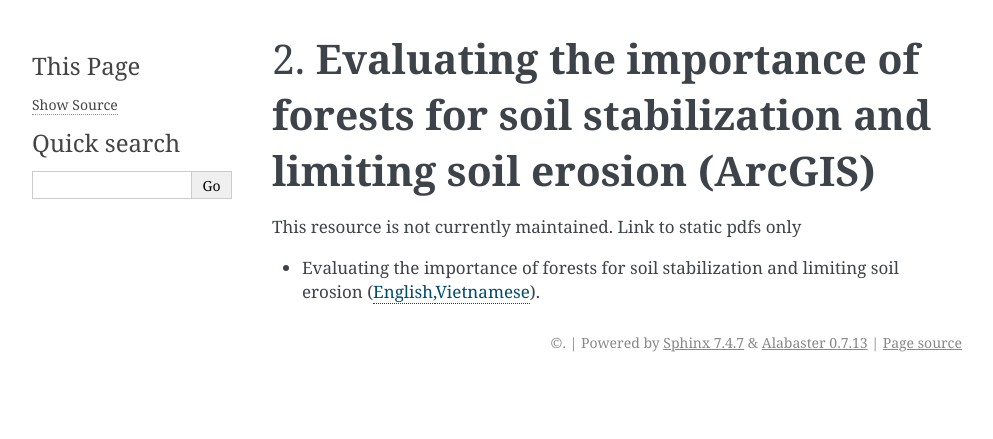
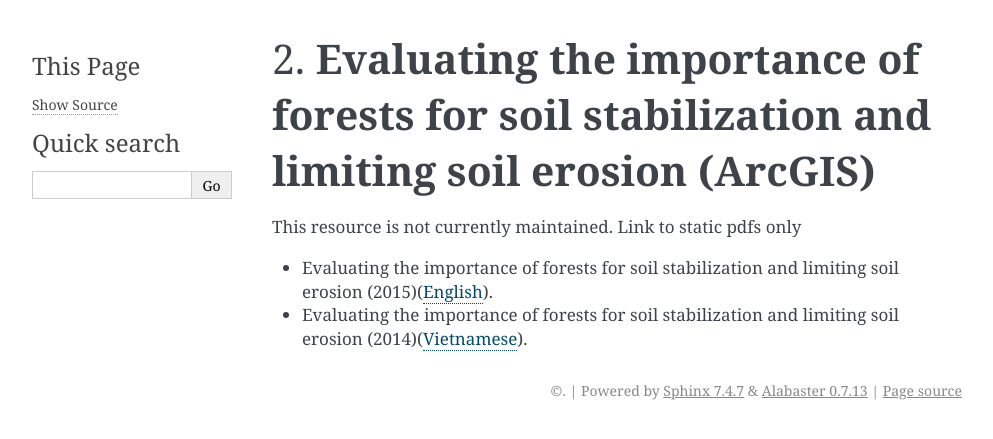
Before and after one commit to corinnar/GIS_tutorials, a Sphinx documentation site: the page built from docs/source/ImportanceForestsSoilStabilization_ArcGIS.rst, in a window 1280 px wide. Shown: the top 439 px of the page, without its empty margins (148-1141 px from the left). Built offline with Sphinx 7.4.7, drawn with Linux system fonts in a browser that asks for light colours; pages that are not in the unit, such as notebooks, are missing from menus.

Commit message:
Update ImportanceForestsSoilStabilization_ArcGIS.rst

```diff
--- a/docs/source/ImportanceForestsSoilStabilization_ArcGIS.rst
+++ b/docs/source/ImportanceForestsSoilStabilization_ArcGIS.rst
@@ -4,4 +4,5 @@
 
 This resource is not currently maintained. Link to static pdfs only
 
-- Evaluating the importance of forests for soil stabilization and limiting soil erosion (`English, <https://github.com/corinnar/GIS_tutorials/blob/main/docs/source/media/materials/pdfs/8_EvaluatingSoilErosionRiskUsingArcGIS_v1_0.pdf>`__\ `Vietnamese <https://github.com/corinnar/GIS_tutorials/blob/main/docs/source/media/materials/pdfs/7_Soil%20erosion%20risk%20ArcGIS%20tutorial_VN%20(296104).pdf>`__).
+- Evaluating the importance of forests for soil stabilization and limiting soil erosion (2015)(`English <https://github.com/corinnar/GIS_tutorials/blob/main/docs/source/media/materials/pdfs/8_EvaluatingSoilErosionRiskUsingArcGIS_v1_0.pdf>`__).
+- Evaluating the importance of forests for soil stabilization and limiting soil erosion (2014)(`Vietnamese <https://github.com/corinnar/GIS_tutorials/blob/main/docs/source/media/materials/pdfs/7_Soil%20erosion%20risk%20ArcGIS%20tutorial_VN%20(296104).pdf>`__).
```
